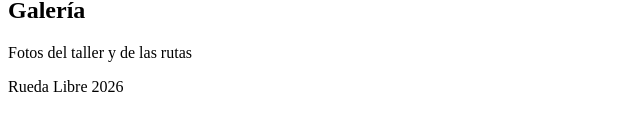
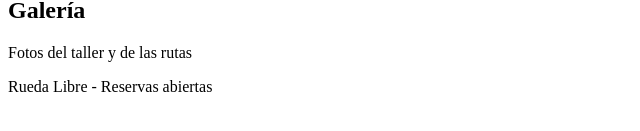
Before and after one commit to Alberto-Atencia-Olivencia/o-examen-rueda-atencia, a plain HTML site: page index.html in a window 1280 px wide. Shown: the part 445-576 px from the top of the page, without its empty margins (0-640 px from the left). Drawn offline with Linux system fonts and the light colour scheme.

Commit message:
6.1 AAO
Updated footer text to indicate open reservations.

```diff
--- a/index.html
+++ b/index.html
@@ -24,6 +24,6 @@
   <h2>Galería</h2>
   <p>Fotos del taller y de las rutas</p>
 
-  <footer>Rueda Libre 2026</footer>
+<footer>Rueda Libre - Reservas abiertas</footer>
 </body>
 </html>
```
